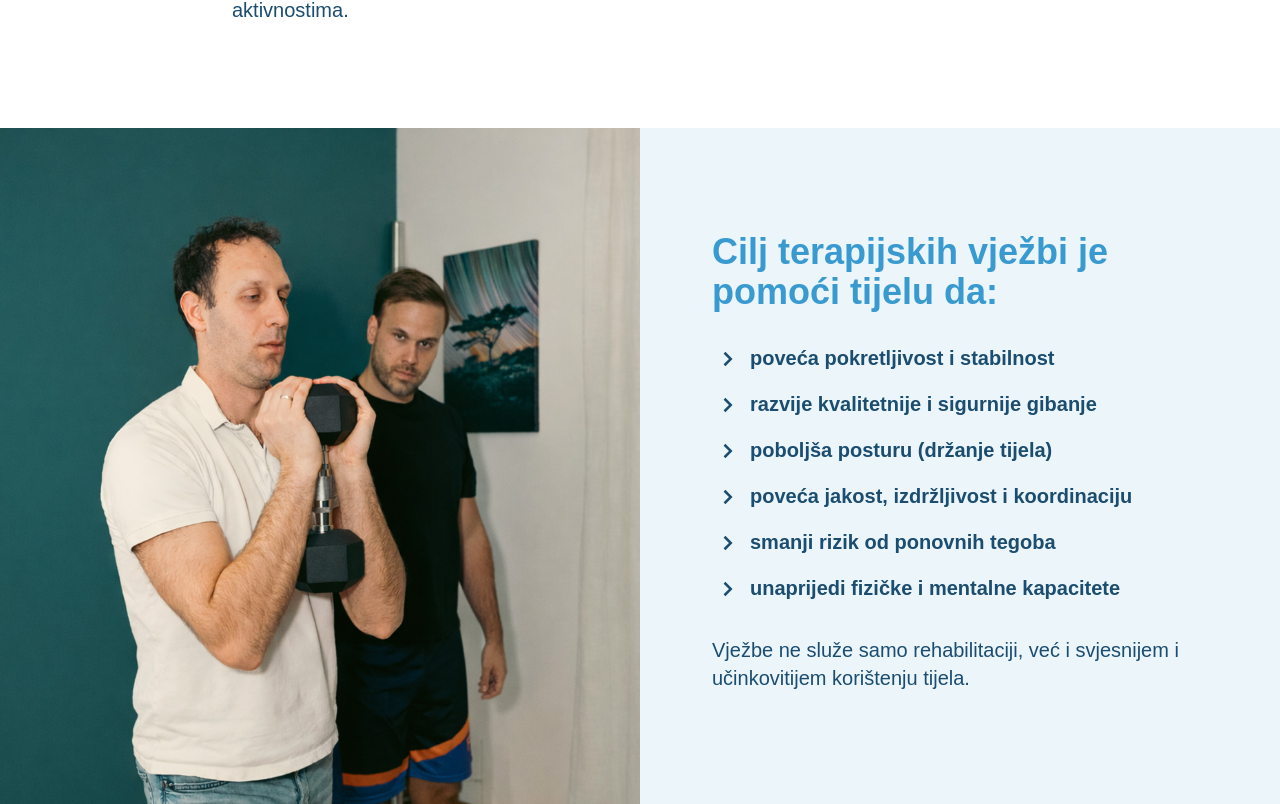
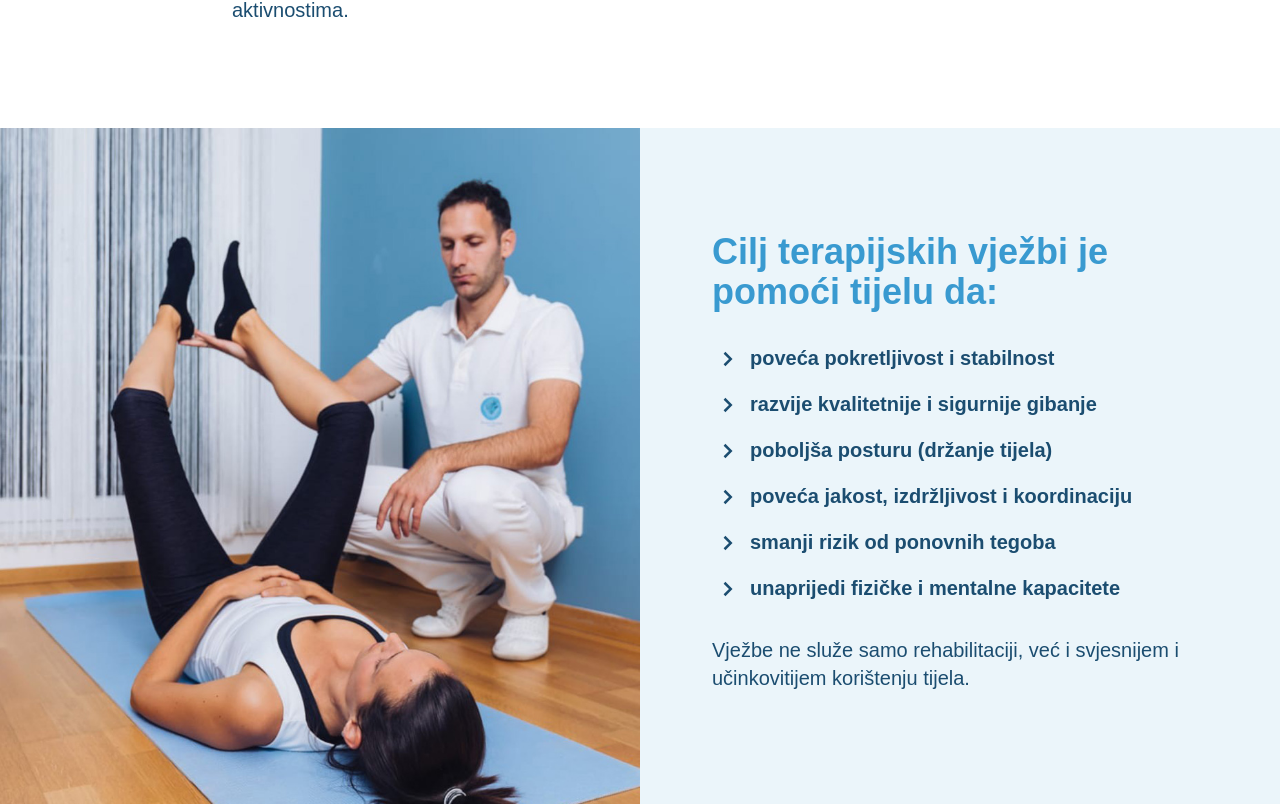
Before and after one commit to Tessio94/zivotbezboli, a Next.js app: page /usluge/terapijske-vjezbe in a window 1280 px wide. Shown: the part 1036-1840 px from the top of the page. Built offline with nearby package versions, Linux system fonts and the light colour scheme.

Commit message:
added terapijske vjezbe image

```diff
--- a/app/(root)/usluge/terapijske-vjezbe/page.tsx
+++ b/app/(root)/usluge/terapijske-vjezbe/page.tsx
@@ -80,10 +80,10 @@
       </section>
       <section>
         <div className="flex flex-col lg:flex-row">
-          <div className="2xl:bg-position-[0% 50%] overflow-hidden bg-none bg-cover bg-no-repeat max-2xl:bg-position-[20%] max-lg:order-2 lg:w-1/2 lg:bg-[url(/slike/bez-boli-21-md.jpg)]">
+          <div className="overflow-hidden bg-none bg-cover bg-no-repeat max-lg:order-2 lg:w-1/2 lg:bg-[url(/slike/bez-boli-7-md.jpg)]">
             <Image
               className="block h-auto w-full lg:hidden"
-              src="/slike/bez-boli-21-md.jpg"
+              src="/slike/bez-boli-7-md.jpg"
               alt=""
               width={960}
               height={1080}
```
